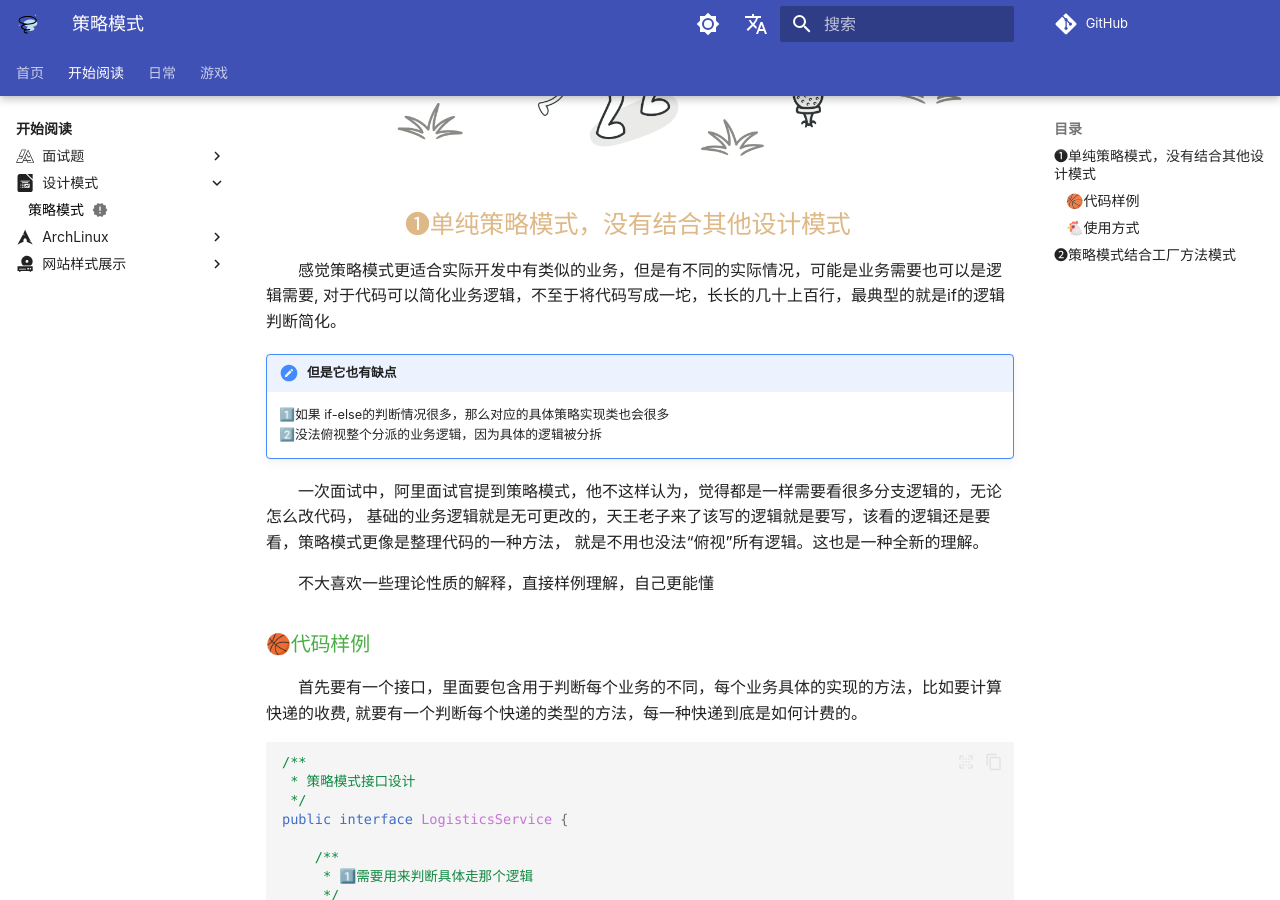
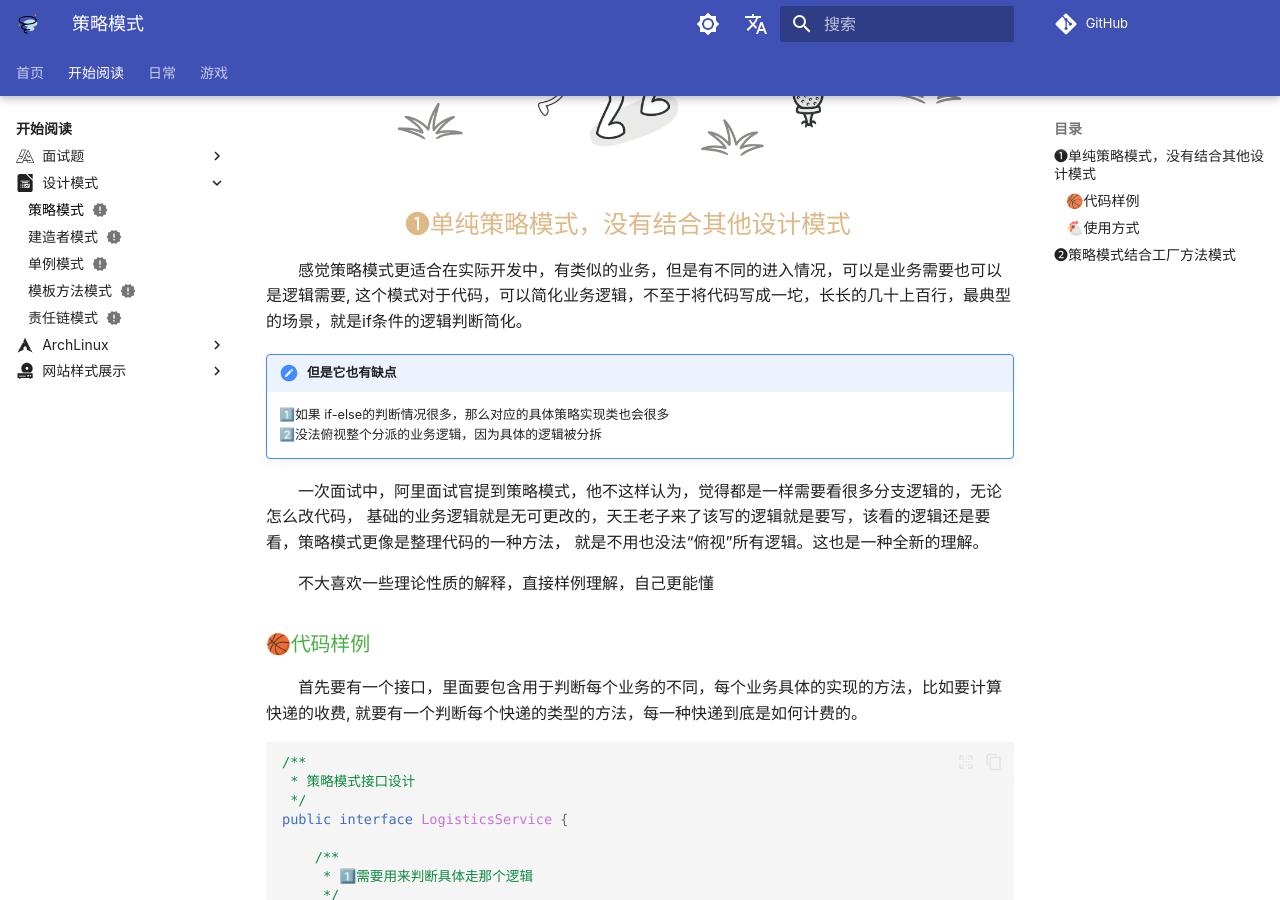
Before and after one commit to 971230/971230.github.io, an MkDocs documentation site: the page built from docs/开始阅读/设计模式/策略模式.md, in a window 1280 px wide and 900 px high, scrolled down 580 px. Built offline with MkDocs 1.6.1 and Material for MkDocs 9.7.7, drawn with Linux system fonts in a browser that asks for light colours; some web fonts are replaced; comment, search, counter and statistics services are not loaded; the version menu is left out; a style sheet for code colours, icons or effects is not loaded.

Commit message:
添加水泉开发新模板

```diff
--- a/docs/开始阅读/设计模式/策略模式.md
+++ b/docs/开始阅读/设计模式/策略模式.md
@@ -10,8 +10,8 @@ status: new
 
 ## ❶单纯策略模式，没有结合其他设计模式
 <P style="text-indent:2em;">
-感觉策略模式更适合实际开发中有类似的业务，但是有不同的实际情况，可能是业务需要也可以是逻辑需要,
-对于代码可以简化业务逻辑，不至于将代码写成一坨，长长的几十上百行，最典型的就是if的逻辑判断简化。
+感觉策略模式更适合在实际开发中，有类似的业务，但是有不同的进入情况，可以是业务需要也可以是逻辑需要,
+这个模式对于代码，可以简化业务逻辑，不至于将代码写成一坨，长长的几十上百行，最典型的场景，就是if条件的逻辑判断简化。
 </p>
 
 !!!但是它也有缺点
--- a/mkdocs.yml
+++ b/mkdocs.yml
@@ -161,6 +161,10 @@ nav:
     - 设计模式:
       - 开始阅读/设计模式/index.md
       - 策略模式: 开始阅读/设计模式/策略模式.md
+      - 建造者模式: 开始阅读/设计模式/建造者模式.md
+      - 单例模式: 开始阅读/设计模式/单例模式.md
+      - 模板方法模式: 开始阅读/设计模式/模板方法模式.md
+      - 责任链模式: 开始阅读/设计模式/责任链模式.md
     - ArchLinux:
       - 开始阅读/ArchLinux/index.md
       - ArchLinux安装: 开始阅读/ArchLinux/Arch Linux安装.md
```
Also changed, not shown: docs/开始阅读/设计模式/单例模式.md (added, +53 -0 lines), docs/开始阅读/设计模式/建造者模式.md (added, +7 -0 lines), docs/开始阅读/设计模式/模板方法模式.md (added, +7 -0 lines), docs/开始阅读/设计模式/观察者模式.md (added, +7 -0 lines), docs/开始阅读/设计模式/责任链模式.md (added, +7 -0 lines), docs/游戏/缺氧/水泉类开发.md (+2 -0 lines), 2 other files.
